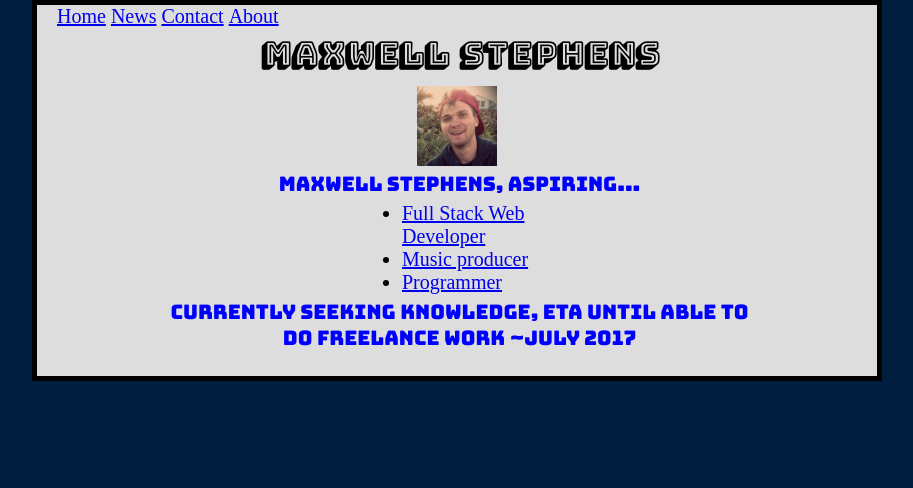
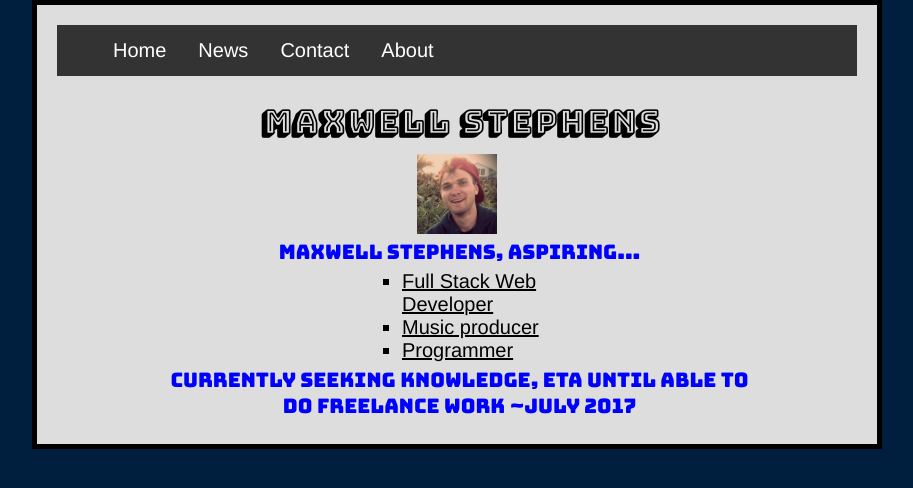
Before and after one commit to WhiteHatForHire/test_site, a plain HTML site: page index.html in a window 1280 px wide. Shown: the whole page, without its empty margins (183-1096 px from the left). Drawn offline with Linux system fonts and the light colour scheme.

Commit message:
Added menu bar with live home link

```diff
--- a/index.html
+++ b/index.html
@@ -2,10 +2,10 @@
 <html>
   <head>
     <ul class ="navbar">
-      <li><a href="default.asp">Home</a></li>
-      <li><a href="news.asp">News</a></li>
-      <li><a href="contact.asp">Contact</a></li>
-      <li><a href="about.asp">About</a></li>
+      <li><a class="active" href="https://whitehatforhire.github.io/">Home</a></li>
+      <li><a href="#news">News</a></li>
+      <li><a href="#contact">Contact</a></li>
+      <li><a href="#about">About</a></li>
     </ul>
   <link href="styles/styles.css" rel="stylesheet" type="text/css">
   <link href="https://fonts.googleapis.com/css?family=Bungee|Bungee+Shade|Monoton|Pacifico" rel="stylesheet">
--- a/styles/styles.css
+++ b/styles/styles.css
@@ -16,12 +16,32 @@
 
 .navbar{
     list-style-type: none;
-    margin: 0;
-    padding: 0;
+    margin: 10;
+    padding: 10;
+    overflow: hidden;
+    background-color: #333;
+}
+.navbar a{
+	color: white;
+	text-decoration: none;
 }
 
+.center2 a:visited{
+	color: black;
+}
+.center2 a{
+	color: black;
+}
 .navbar > li{
-	display: inline;
+	float: left;
+	display: block;
+    color: white;
+    text-align: center;
+    padding: 14px 16px;
+}
+
+.navbar li:hover {
+    background-color: #111;
 }
 
 
@@ -75,7 +95,7 @@ ul:hover{
 
 ul{
 	font-size: 20px;
-	font-family: 'Helvetica'
+	font-family: 'Helvetica';
 	list-style-type: square;
 }
 
```
